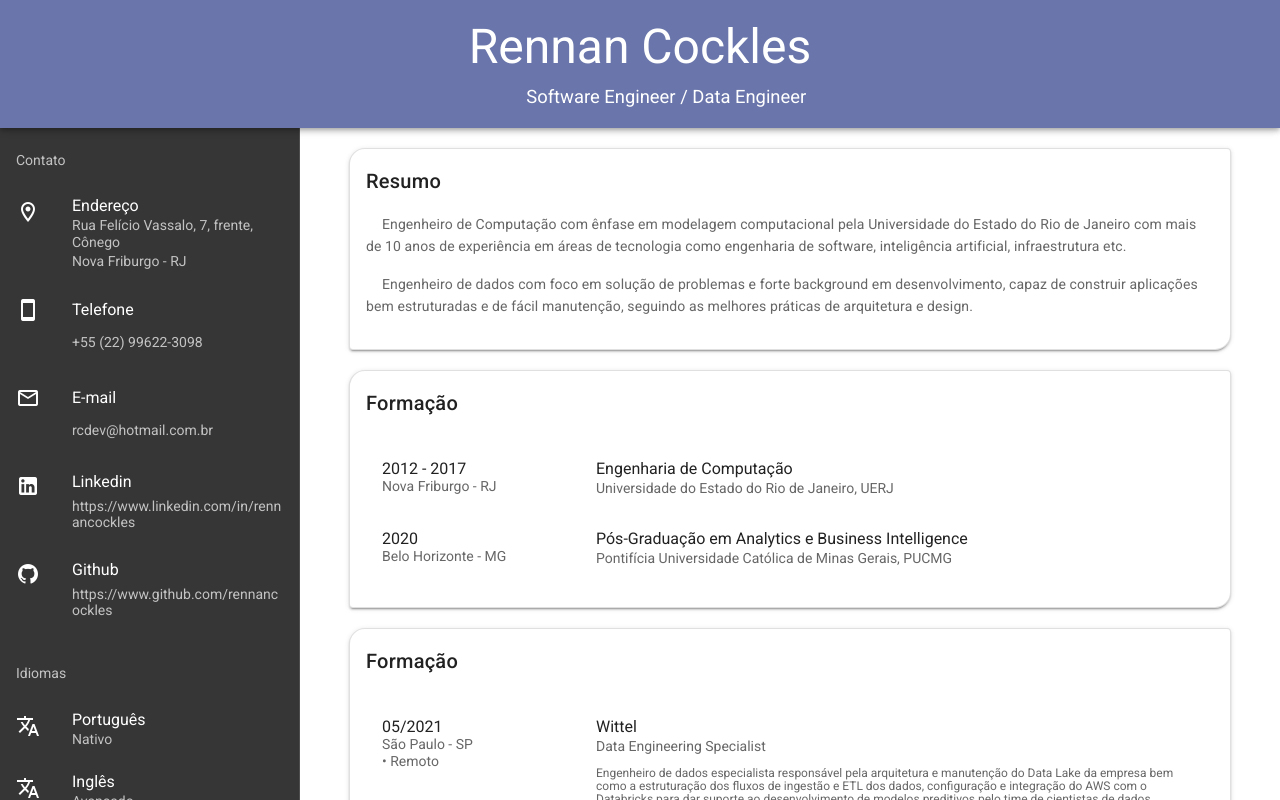
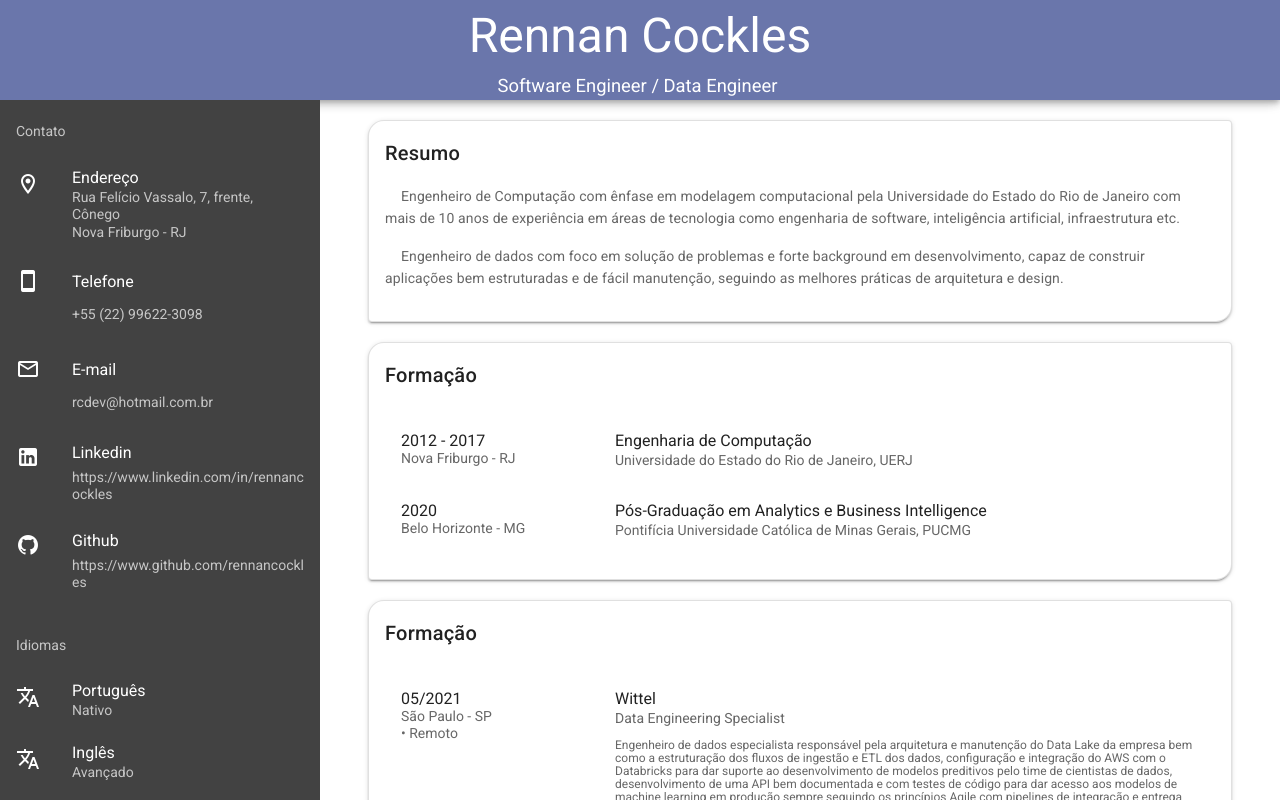
Before and after one commit to rennancockles/resume-template, a Vue app: page / in a window 1280 px wide. Shown: the top 800 px of the page. Built offline with nearby package versions, Linux system fonts and the light colour scheme.

Commit message:
update layout

```diff
--- a/src/App.vue
+++ b/src/App.vue
@@ -1,35 +1,28 @@
 <template>
   <v-app class="printable">
-    <v-app-bar
-      app
-      dark
-      clipped-left
-      color="#6A76AB"
-      prominent
-    >
-      <v-toolbar-title>
+    <v-main>
+      <v-container fluid class="pa-0">
+        <v-row no-gutters class="my-nav white--text elevation-5">
+          <v-col cols="12">
             Rennan Cockles
             <div class="subheading">
               Software Engineer / Data Engineer
             </div>
-      </v-toolbar-title>
-    </v-app-bar>
-
-    <v-navigation-drawer
-      app
-      dark
-      clipped
-      width=300
-    >
+          </v-col>
+        </v-row>
+        <v-row no-gutters>
+          <v-col cols="3" class="grey darken-3">
             <Contact/>
             <Languages/>
             <Certifications/>
-    </v-navigation-drawer>
-
-    <v-main>
+          </v-col>
+          <v-col cols="9">
             <Summary/>
             <Education/>
             <WorkExperience/>
+          </v-col>
+        </v-row>
+      </v-container>
     </v-main>
   </v-app>
 </template>
@@ -63,22 +56,23 @@ export default {
 <style>
 .printable {
   -webkit-print-color-adjust: exact;
+  color-adjust: exact;
 }
 
 .wrap-text {
   word-wrap: break-word;
 }
 
-.v-toolbar--prominent .v-toolbar__content .v-toolbar__title {
+.my-nav {
   align-self: center;
   text-align: center;
   font-size: 3rem;
   padding: 0;
-  margin: auto;
+  background-color: #6A76AB;
 }
 
-.v-toolbar--prominent .v-toolbar__content .v-toolbar__title .subheading{
-  text-align: right;
+.my-nav .subheading {
+  text-align: center;
   font-size: 1.15rem;
   padding-right: 5px;
 }
@@ -90,4 +84,10 @@ export default {
 .theme--dark.v-subheader {
   color: #fff;
 }
+
+@media print {
+  .my-nav.elevation-5{
+    box-shadow: none !important;
+  }
+}
 </style>
--- a/src/components/Certifications.vue
+++ b/src/components/Certifications.vue
@@ -1,5 +1,5 @@
 <template>
-  <v-list>
+  <v-list class="grey darken-3" dark>
     <v-subheader>Certificados</v-subheader>
 
     <v-list-item three-line>
--- a/src/components/Contact.vue
+++ b/src/components/Contact.vue
@@ -1,5 +1,5 @@
 <template>
-  <v-list>
+  <v-list class="grey darken-3" dark>
     <v-subheader>Contato</v-subheader>
 
     <v-list-item three-line>
--- a/src/components/Languages.vue
+++ b/src/components/Languages.vue
@@ -1,5 +1,5 @@
 <template>
-  <v-list>
+  <v-list class="grey darken-3" dark>
     <v-subheader>Idiomas</v-subheader>
 
     <v-list-item>
```
Lines whose indentation alone changed are shown as unchanged.
